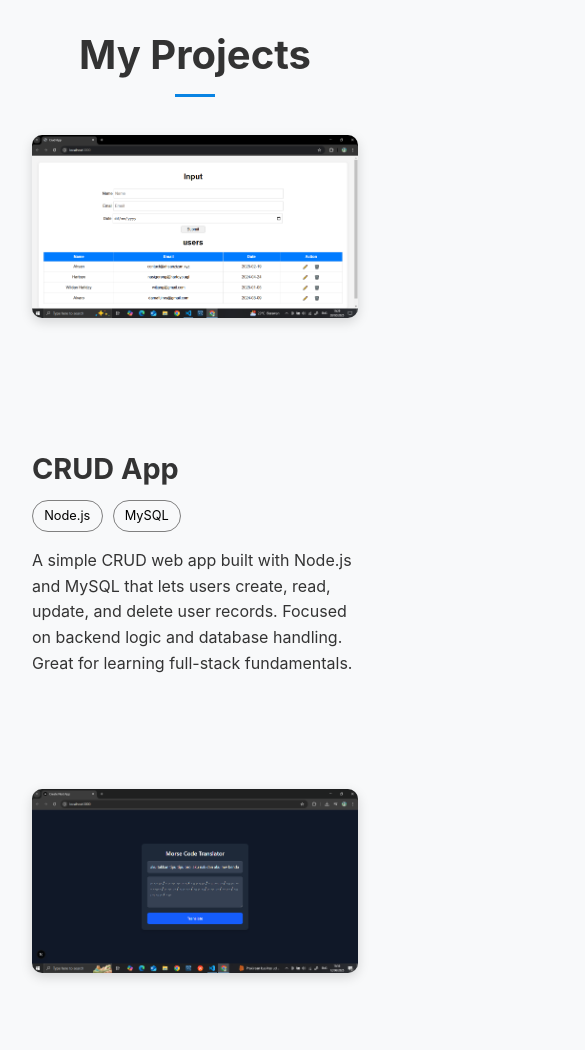
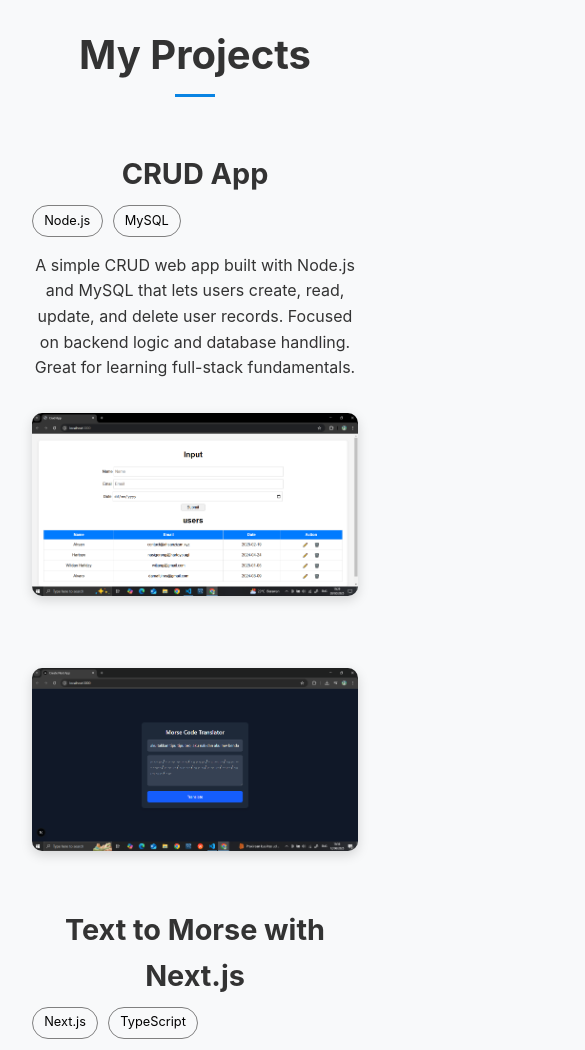
Before and after one commit to Vtolin/intro, a plain HTML site: page index.html in a window 390 px wide. Shown: the part 2000-3050 px from the top of the page, 585 px wide, since content can reach past the window. Drawn offline with nearby package versions, Linux system fonts and the light colour scheme; some packages are replaced by stand-ins of ours; a script that the page names is missing.

Commit message:
Update projects.css

```diff
--- a/styling/projects.css
+++ b/styling/projects.css
@@ -91,12 +91,25 @@ body.dark-mode .skill-tags span {
 }
 
 @media (max-width: 768px) {
-  .project-showcase,
-  .cap2 {
+  .project-showcase {
     flex-direction: column;
+    height: auto;
+    align-items: center;
+    text-align: center;
   }
 
+  .project-info,
   .project-image-wrapper {
-    order: -1;
+    width: 100%;
+    min-width: unset;
+  }
+
+  .project-info {
+    margin-top: 1rem;
+  }
+
+  .project-image-wrapper img {
+    width: 100%;
+    height: auto;
   }
 }
```
